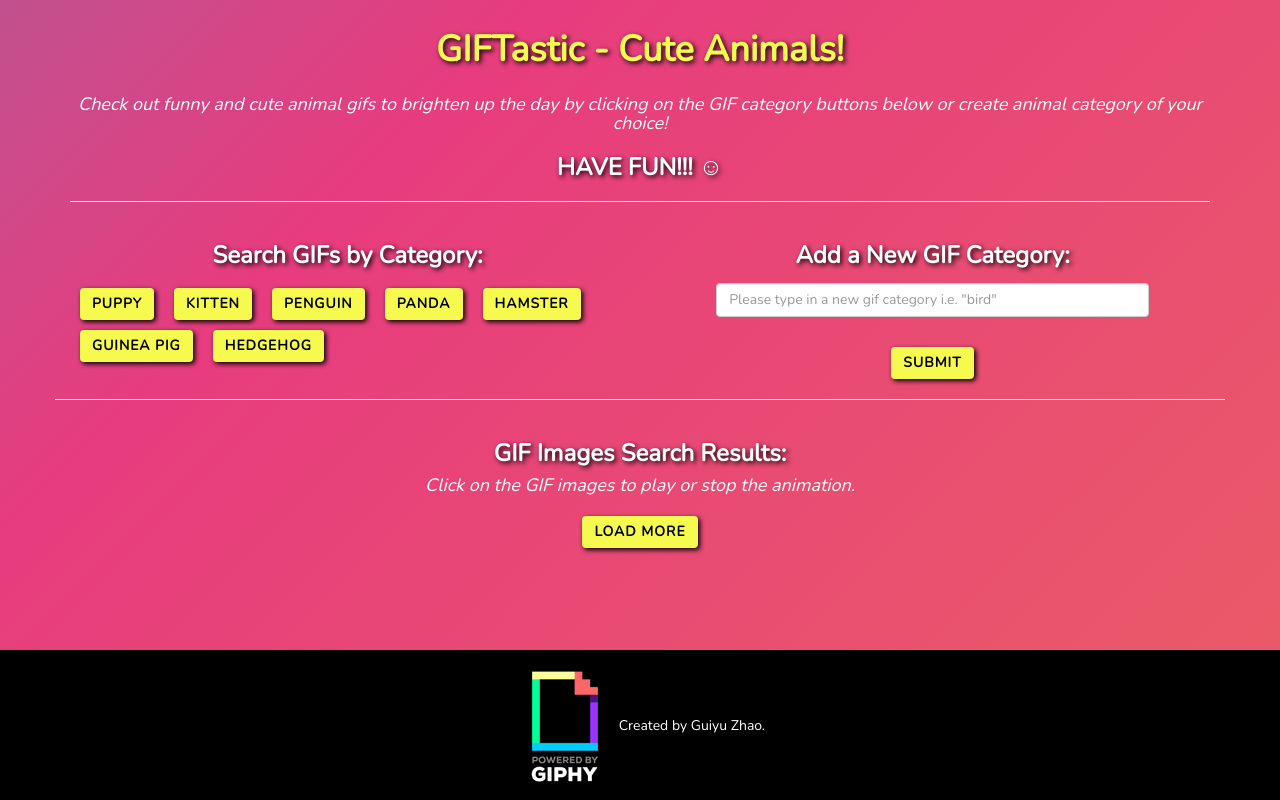
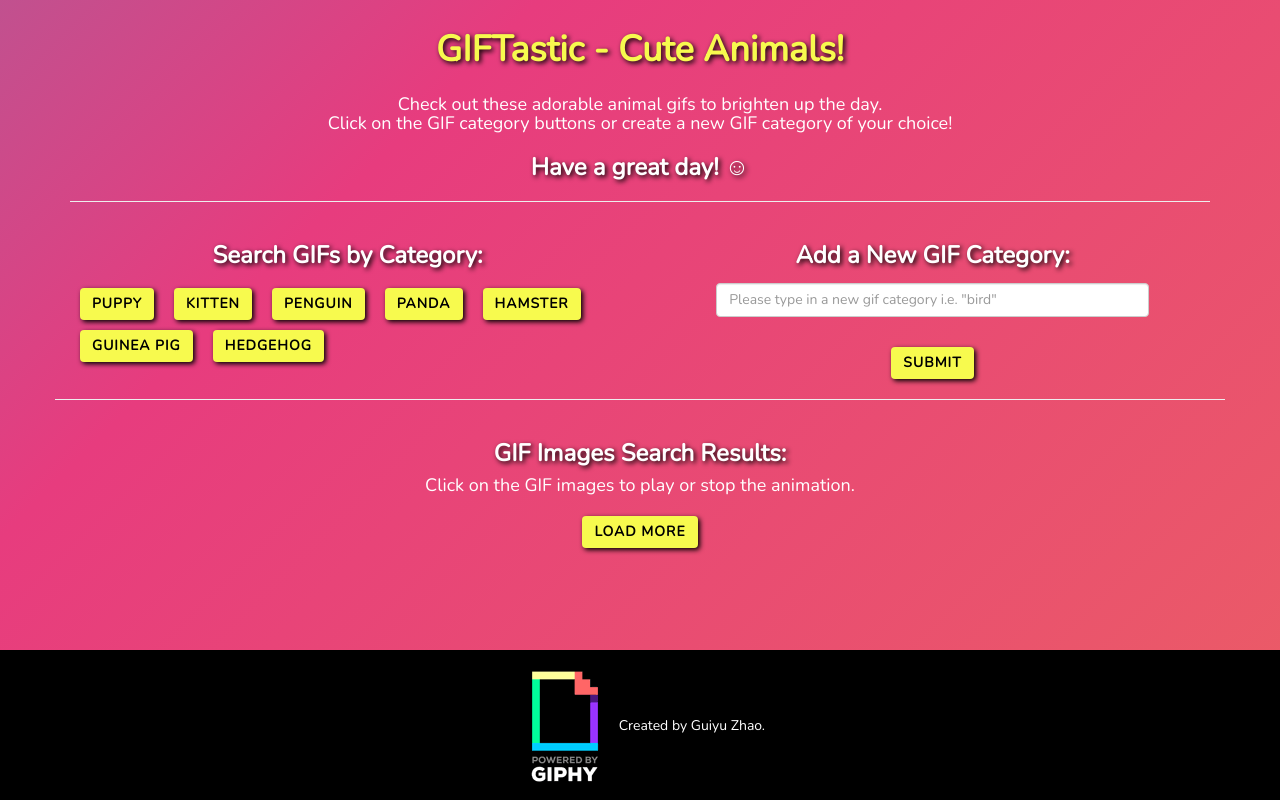
Before and after one commit to CocoZDev/GifTastic, a PHP site: page / in a window 1280 px wide. Run offline with PHP 8.4, Linux system fonts and the light colour scheme; some libraries are stand-ins or nearby versions.

Commit message:
updated introduction

```diff
--- a/assets/css/style.css
+++ b/assets/css/style.css
@@ -86,10 +86,6 @@ h3 {
 h1 {
   padding: 10px 0 15px 0;
   color: #f7fa4e !important;
-}
-
-h4 {
-  font-style: italic;
 }
 
 .container {
--- a/index.html
+++ b/index.html
@@ -32,8 +32,8 @@
 		<div class="row">
 			<div class="col-xs-12">
 				<h1>GIFTastic - Cute Animals!</h1>
-				<h4>Check out funny and cute animal gifs to brighten up the day by clicking on the GIF category buttons below or create animal category of your choice!</h4>
-				<h3>HAVE FUN!!! &#9786;</h3>
+				<h4>Check out these adorable animal gifs to brighten up the day.<br/>Click on the GIF category buttons or create a new GIF category of your choice!</h4>
+				<h3>Have a great day! &#9786;</h3>
 				<hr>
 			</div>
 		</div>
```
